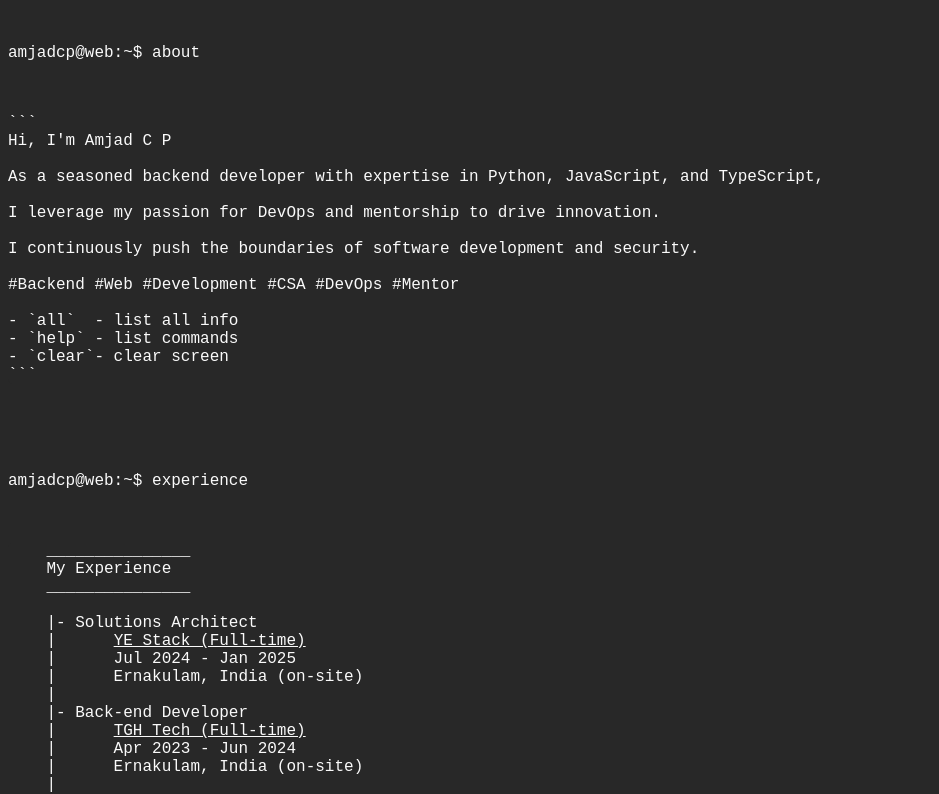
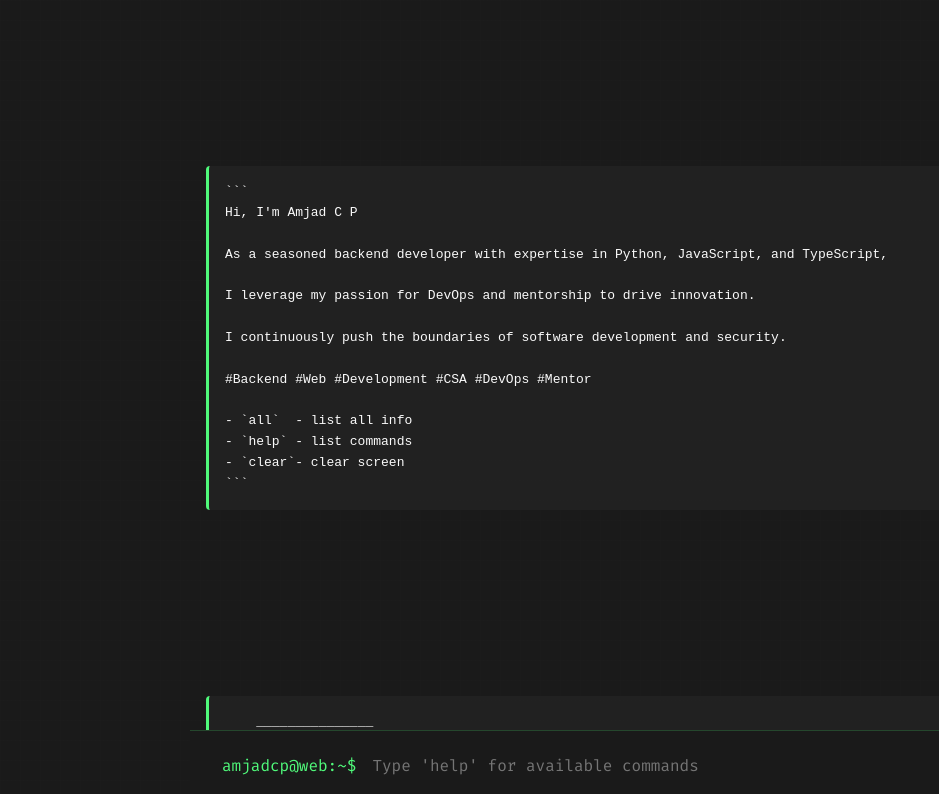
Before and after one commit to amjadcp/portfolio, a website: page index.html in a window 1280 px wide. Shown: the top 794 px of the page, without its empty margins (0-939 px from the left). Drawn offline with Linux system fonts and the light colour scheme.

Commit message:
refactor: update experience role and enhance help command formatting; improve CSS styles and JavaScript functionality

```diff
--- a/commands/experience.html
+++ b/commands/experience.html
@@ -3,7 +3,7 @@
     My Experience
     _______________
 
-    |- Solutions Architect
+    |- Back-end Developer
     |      <a href="https://www.yestack.io/" target="_blank">YE Stack (Full-time)</a>
     |      Jul 2024 - Jan 2025
     |      Ernakulam, India (on-site)
--- a/commands/skill.html
+++ b/commands/skill.html
@@ -30,6 +30,7 @@
     |      Jenkins
     |      GitHub Actions
     |      Docker
+    |      Linux
     |
     |- Languages
     |      English
--- a/css/style.css
+++ b/css/style.css
@@ -1,33 +1,70 @@
 * {
-  background-color: #282828;
-  color: #fafafa;
-  font-family: "Courier New", Courier, monospace;
+  margin: 0;
+  padding: 0;
+  box-sizing: border-box;
 }
 
-a:hover,
-a:focus {
-  background: #181818;
-  color: #fff;
+body {
+  background-color: #1a1a1a;
+  color: #fafafa;
+  font-family: "Fira Code", "Courier New", monospace;
+  line-height: 1.6;
+  padding: 2rem;
+  min-height: 100vh;
+  background-image:
+    linear-gradient(rgba(40, 40, 40, 0.1) 1px, transparent 1px),
+    linear-gradient(90deg, rgba(40, 40, 40, 0.1) 1px, transparent 1px);
+  background-size: 20px 20px;
+  display: flex;
+  flex-direction: column;
+}
+
+#block {
+  max-width: 900px;
+  margin: 0 auto;
+  padding: 1rem;
+  padding-bottom: 5rem; /* Add padding to prevent content from being hidden behind fixed command */
+  flex: 1;
+  width: 100%;
+}
+
+.command {
+  display: flex;
+  align-items: center;
+  margin: 0;
+  font-size: 1rem;
+  position: fixed;
+  bottom: 0;
+  left: 0;
+  right: 0;
+  background-color: #1a1a1a;
+  padding: 1rem 2rem;
+  border-top: 1px solid rgba(80, 250, 123, 0.2);
+  max-width: 900px;
+  margin: 0 auto;
+  width: 100%;
+}
+
+.command span {
+  color: #50fa7b;
+  margin-right: 0.5rem;
+  white-space: nowrap;
 }
 
 input[type="text"] {
-  max-width: 100%; /* Change max-width to 100% */
-  width: 100%; /* Set width to 100% */
+  background: transparent;
   border: none;
-  padding: 0 0.5em;
-  font-size: 16px;
-  box-sizing: border-box; /* Include padding and border in the width */
-  margin-left: 0.5em; /* Optional: Add space between the text and input */
+  color: #fafafa;
+  font-family: inherit;
+  font-size: 1rem;
+  width: 100%;
+  padding: 0.5rem;
+  caret-color: #50fa7b;
+  animation: blink 1s step-end infinite;
 }
 
 input[type="text"]:focus {
   outline: none;
-}
-
-
-.command {
-  display: flex; /* Use flexbox to align items in a row */
-  align-items: center; /* Center items vertically */
 }
 
 pre {
@@ -35,11 +72,64 @@ pre {
   word-wrap: break-word;
   overflow-x: auto;
   max-width: 100%;
-  border-radius: 5px;
+  padding: 1rem;
+  background-color: rgba(40, 40, 40, 0.5);
+  border-radius: 4px;
+  margin: 1rem 0;
+  border-left: 3px solid #50fa7b;
+}
+
+a {
+  color: #8be9fd;
+  text-decoration: none;
+  transition: all 0.3s ease;
+}
+
+a:hover,
+a:focus {
+  color: #50fa7b;
+  text-decoration: underline;
+}
+
+@keyframes blink {
+  from, to { opacity: 1; }
+  50% { opacity: 0; }
+}
+
+/* Terminal-like scrollbar */
+::-webkit-scrollbar {
+  width: 8px;
+  height: 8px;
+}
+
+::-webkit-scrollbar-track {
+  background: #282828;
+}
+
+::-webkit-scrollbar-thumb {
+  background: #50fa7b;
+  border-radius: 4px;
+}
+
+::-webkit-scrollbar-thumb:hover {
+  background: #8be9fd;
 }
 
 @media (max-width: 768px) {
+  body {
+    padding: 1rem;
+  }
+
+  .command {
+    padding: 1rem;
+  }
+
   pre {
     font-size: 14px;
+    padding: 0.5rem;
+  }
+
+  .command {
+    font-size: 0.9rem;
   }
 }
--- a/index.html
+++ b/index.html
@@ -5,18 +5,20 @@
   <meta http-equiv="X-UA-Compatible" content="IE=edge">
   <meta name="viewport" content="width=device-width, initial-scale=1.0">
   <meta name="robots" content="noindex, nofollow">
-  <title>Amjad C P</title>
-  <meta name="title" content="Portfolio">
-  <meta name="description" content="Hi, I'm Amjad C P SOC Anayst | DevOps | Python developer | Mentor ">
+  <title>Amjad C P - SOC Analyst | DevOps | Python Developer | Mentor</title>
+  <meta name="title" content="Amjad C P - Portfolio">
+  <meta name="description" content="Hi, I'm Amjad C P - SOC Analyst | DevOps | Python Developer | Mentor. Welcome to my terminal-style portfolio website.">
+  <link rel="preconnect" href="https://fonts.googleapis.com">
+  <link rel="preconnect" href="https://fonts.gstatic.com" crossorigin>
+  <link href="https://fonts.googleapis.com/css2?family=Fira+Code:wght@400;500&display=swap" rel="stylesheet">
   <link href="css/style.css" rel="stylesheet">
 </head>
 <body>
-<div id="block"></div>
-<div class="command">
-  <span >amjadcp@web:~$</span>
-  <input type="text" autofocus>
-</div>
-
-<script src="js/main.js"></script>
+  <div id="block"></div>
+  <div class="command">
+    <span>amjadcp@web:~$</span>
+    <input type="text" autofocus placeholder="Type 'help' for available commands">
+  </div>
+  <script src="js/main.js"></script>
 </body>
 </html>
--- a/js/main.js
+++ b/js/main.js
@@ -1,5 +1,12 @@
 let input = document.querySelector("input");
 let block = document.getElementById("block");
+
+const scrollToBottom = () => {
+  window.scrollTo({
+    top: document.body.scrollHeight,
+    behavior: 'smooth'
+  });
+};
 
 const inject = async (command) => {
   let data = await fetch(`commands/${command}.html`);
@@ -10,6 +17,7 @@ const inject = async (command) => {
     <br> <br> <span class="command">amjadcp@web:~$ ${command}</span>
     <br> <br> ${await data.text()} <br> <br>
   `;
+  scrollToBottom();
 };
 
 window.onload = async (e) => {
@@ -18,6 +26,8 @@ window.onload = async (e) => {
   await inject("experience");
   await inject("skill");
   await inject("connect");
+  scrollToBottom();
+
   input.addEventListener("keyup", async function (e) {
     if ((e.keyCode || e.which) == 13) {
       // ENTER key pressed
```
Also changed, not shown: commands/help.html (+0 -6 lines).
